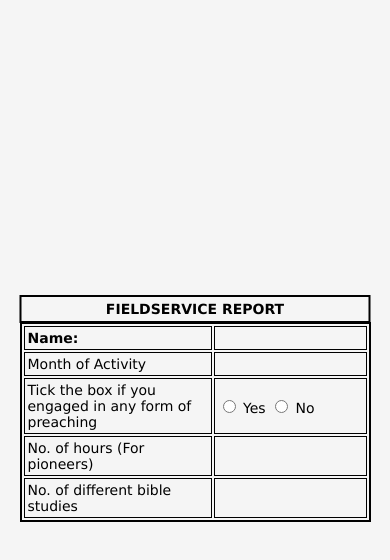
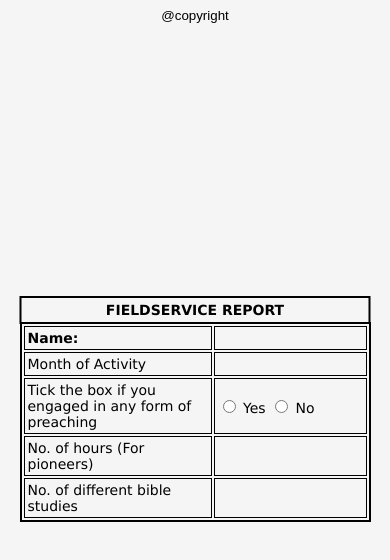
Before and after one commit to Yell0w-Man/field-service_report, a plain HTML site: page index.html in a window 390 px wide. Drawn offline with Linux system fonts and the light colour scheme.

Commit message:
added copyright

```diff
--- a/index.css
+++ b/index.css
@@ -21,7 +21,7 @@ body {
     @media (max-width: 768px) { /* For tablets and smaller devices */
         .caps {
             width: 70%; /* Adjust as needed for smaller screens */
-            top:9.5%;
+            top:10%;
         }
     }
 
@@ -85,3 +85,7 @@ td{
 .full{
     width:500px ;
 }
+
+small{
+    margin: auto;
+}
--- a/index.html
+++ b/index.html
@@ -9,6 +9,7 @@
 </head>
 
 <body>
+
     <div class="center-wrapper">
 
         <table class="responsive-table">
@@ -50,7 +51,9 @@
             </tr>
         </table>
     </div>
-
+    <small>
+        @copyright
+    </small>
 </body>
 
 </html>
```
